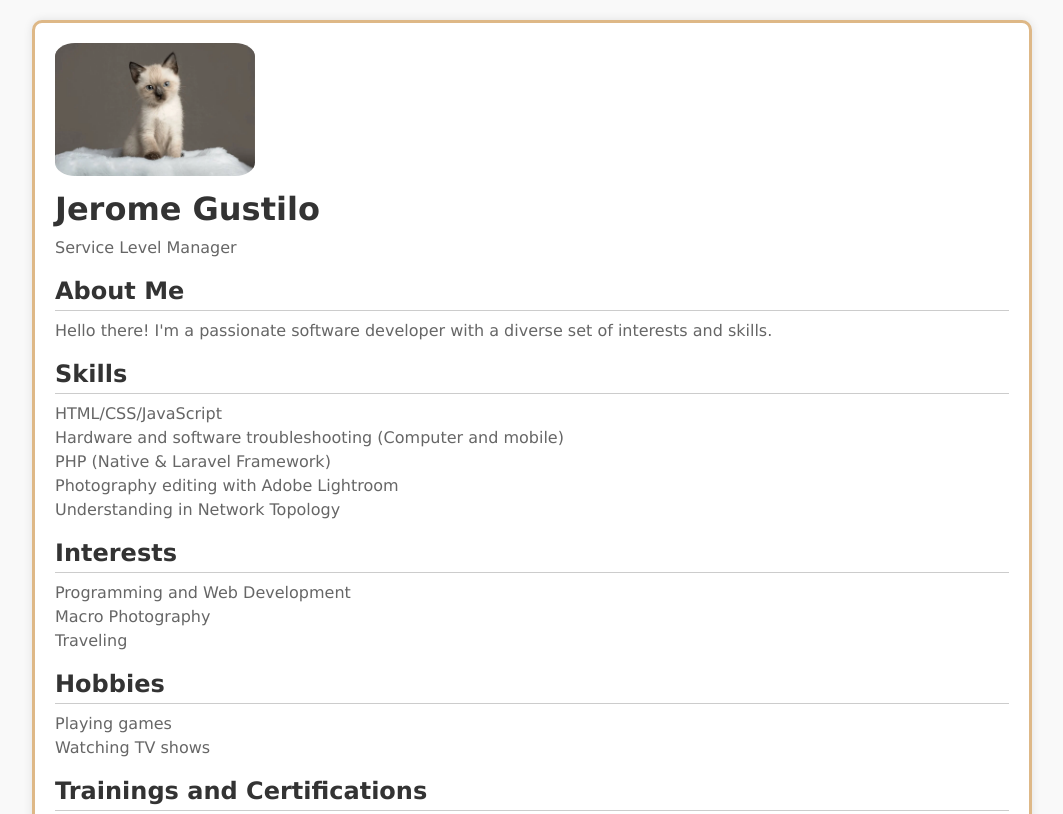
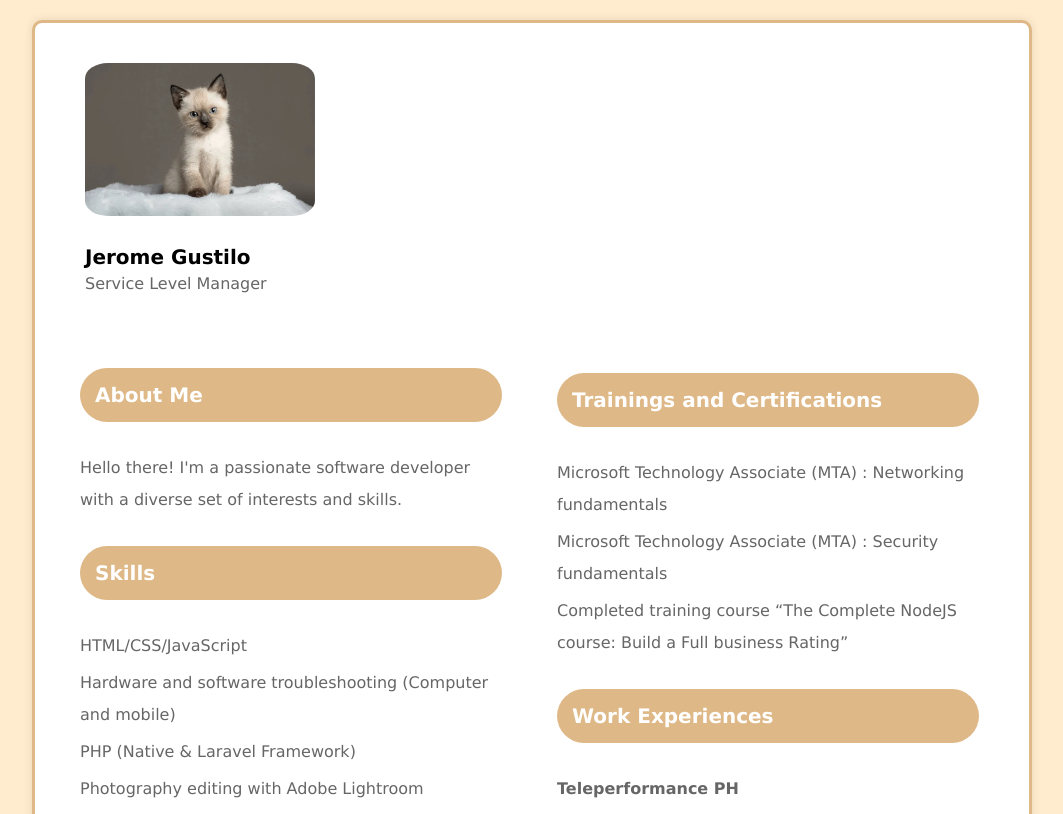
Before and after one commit to paps016/My-First-Website, a plain HTML site: page HTML/My-First-Website.html in a window 1280 px wide. Shown: the top 814 px of the page, without its empty margins (108-1171 px from the left). Drawn offline with Linux system fonts and the light colour scheme.

Commit message:
Finish editting, CSS practice purposes

```diff
--- a/HTML/My-First-Website.html
+++ b/HTML/My-First-Website.html
@@ -10,7 +10,7 @@
 
     <div class="container">
         <div class="header">
-            <div class="img">
+            <div class="image">
                 <img src="../HTML/cat.jpeg" alt="cattt">
             </div>
             <h1>Jerome Gustilo</h1>
@@ -18,7 +18,7 @@
         </div>
 
         <div class="main">
-            <div class="left-side-pannel">
+            <div class="left-side-panel">
                 <h2>About Me</h2>
                 <p>Hello there! I'm a passionate software developer with a diverse set of interests and skills.</p>
                 <h2>Skills</h2>
@@ -39,6 +39,13 @@
                     <ul>
                         <li>Playing games</li>
                         <li>Watching TV shows</li>
+                    </ul>
+
+                <h2>Connect with Me</h2>
+                    <ul>
+                        <li><a href="https://www.linkedin.com/in/jerome-gustilo-90859a210" target="_blank">LinkedIn</a> |
+                        <a href="https://www.facebook.com/czeii016" target="_blank">Twitter</a> |
+                        <a href="https://www.instagram.com/jeromeeeegg/" target="_blank">Instagram</a></li>
                     </ul>
             </div>
             <div class="right-side-panel">
@@ -92,15 +99,6 @@ concerns for all Smart’s customer(Prepaid, postpaid, business)
         </div>
     </div>
 
-        <section>
-            <h2>Connect with Me</h2>
-            <ul>
-                <li><a href="https://www.linkedin.com/in/jerome-gustilo-90859a210" target="_blank">LinkedIn</a> |
-                <a href="https://www.facebook.com/czeii016" target="_blank">Twitter</a> |
-                <a href="https://www.instagram.com/jeromeeeegg/" target="_blank">Instagram</a></li>
-            </ul>
-        </section>
-
         <footer>
             <p>&copy; 2024 My personal website. All rights reserved.</p>
         </footer>
--- a/HTML/style.css
+++ b/HTML/style.css
@@ -9,7 +9,7 @@ body {
     font-family: Arial, sans-serif;
     margin: 0;
     padding: 20px;
-    background-color: #f9f9f9;
+    background-color: blanchedalmond;
 }
 
 .container {
@@ -23,14 +23,58 @@ body {
     box-shadow: 0 0 10px rgba(0, 0, 0, 0.1);
 }
 
-h1, h2 {
-    color: #333;
-    margin-bottom: 10px;
+.image {
+    margin-top: 20px;
+    margin-left: 30px;
 }
 
+.header {
+    margin-bottom: 0;
+}
+
+.header h1{
+    margin-top: 15px;
+    font-size: 20px;
+    margin-left: 30px;
+}
+
+.header p {
+    margin-top: 5px;
+    margin-left: 30px;
+}
+
+
+.main{
+    display: flex;
+    flex-wrap: wrap;
+}
+
+.left-side-panel {
+    flex: 1;
+    padding: 25px;
+}
+
+.left-side-panel p, ul li {
+    line-height: 2;
+}
+
+
 h2 {
-    border-bottom: 1px solid #ccc;
-    padding-bottom: 5px;
+    background: burlywood;
+    border-radius: 50px 50px 50px 50px;
+    padding: 15px;
+    color: #fff;
+    margin: 30px 0;
+    font-size: 20px;
+}
+
+.right-side-panel {
+    flex: 1;
+    padding: 30px;
+}
+
+.right-side-panel p, ul li {
+    line-height: 2;
 }
 
 p, ul {
@@ -49,7 +93,7 @@ li {
 }
 
 a {
-    color: #007bff;
+    color: black;
     text-decoration: none;
 }
 
@@ -59,9 +103,10 @@ a:hover {
 
 img {
     border-radius: 10%;
-    max-width: 200px;
+    max-width: 230px;
     height: auto;
     margin-bottom: 10px;
+    margin-right: 25px;
 }
 
 footer {
```
